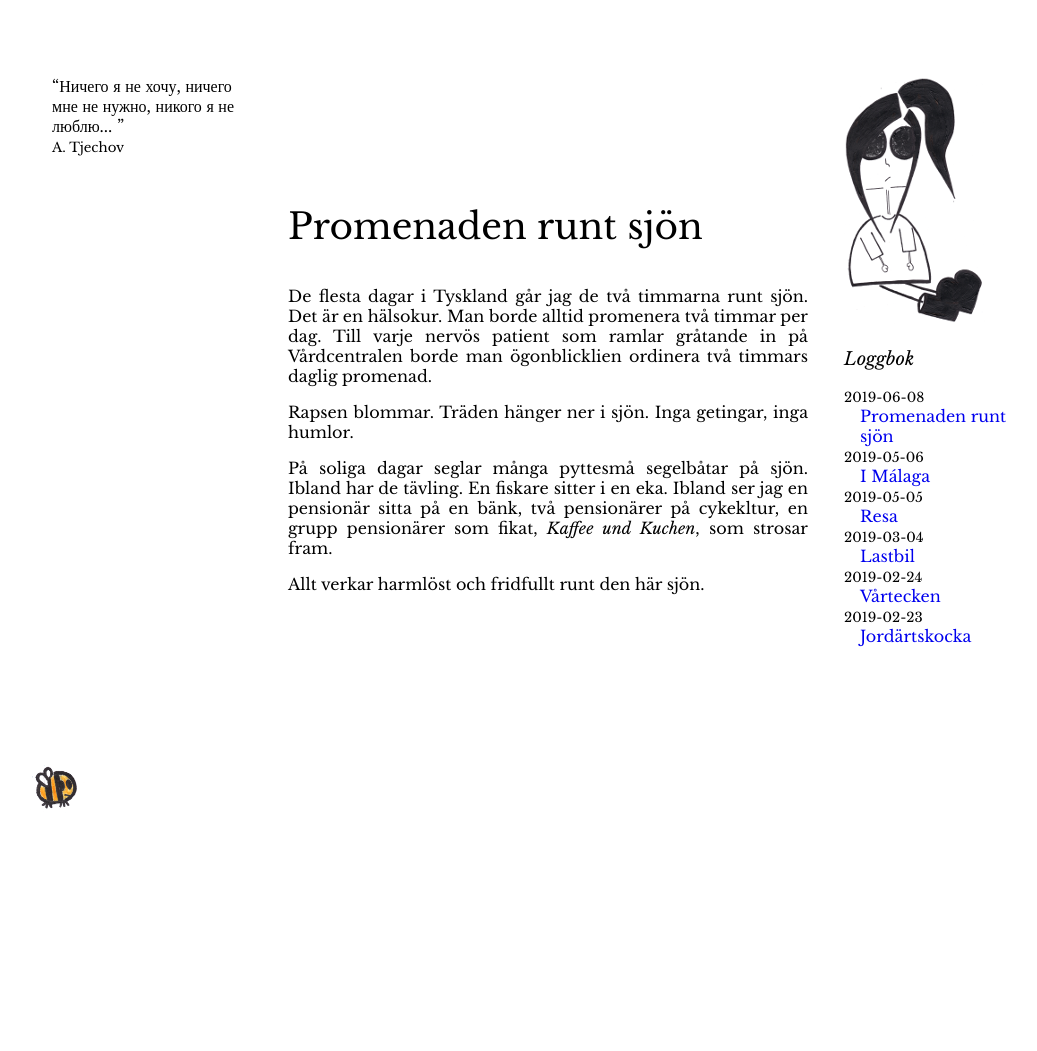
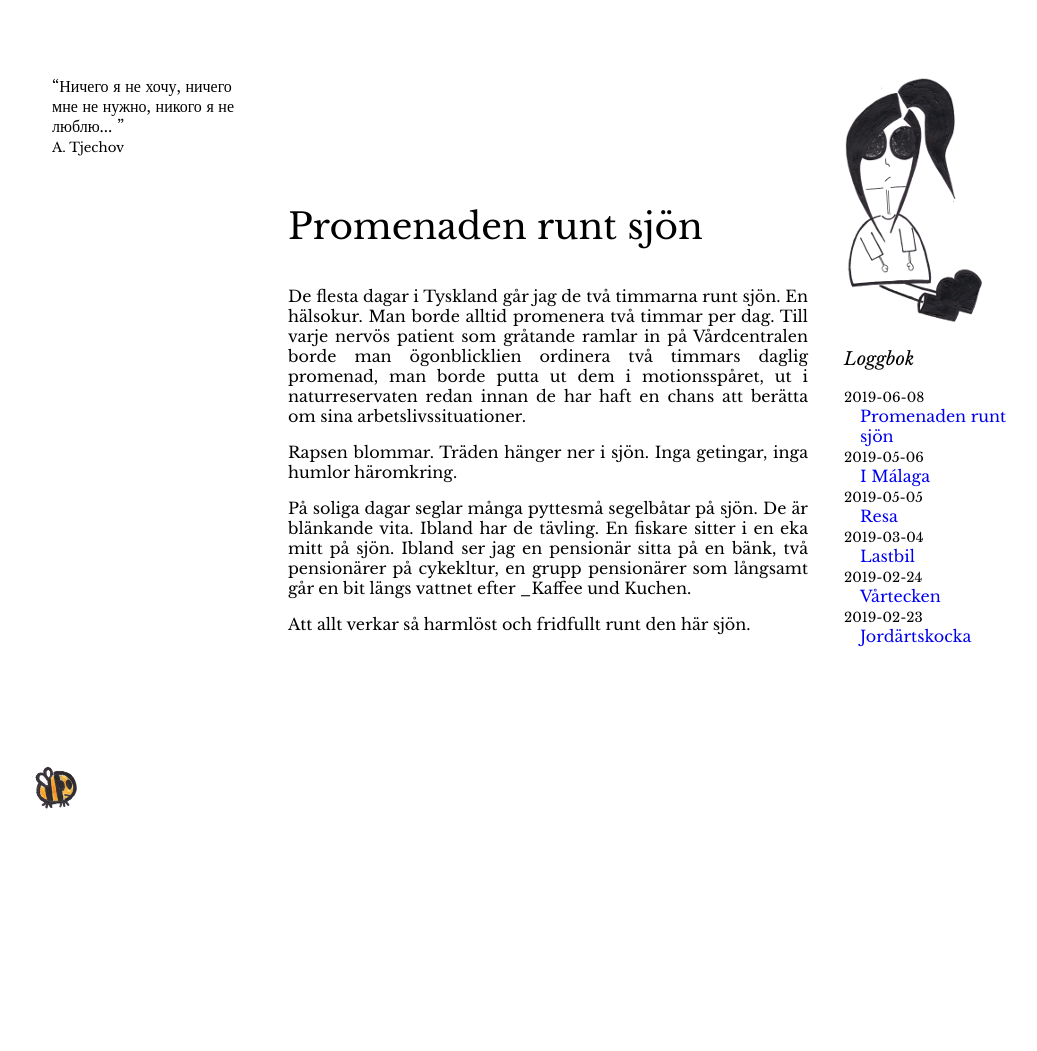
Before and after one commit to amandasandberg/amandasandberg.github.io, a Jekyll site: the page built from _posts/2019-06-08-Promenaden-runt-sjön.md, in a window 1280 px wide. Shown: the whole page, without its empty margins (92-1129 px from the left). Built offline with Jekyll 4.4.1, drawn with Linux system fonts in a browser that asks for light colours.

Commit message:
Update 2019-06-08-Promenaden-runt-sjön.md

```diff
--- a/_posts/2019-06-08-Promenaden-runt-sjön.md
+++ b/_posts/2019-06-08-Promenaden-runt-sjön.md
@@ -3,13 +3,13 @@ layout: default
 title: "Promenaden runt sjön"
 ---
 
-De flesta dagar i Tyskland går jag de två timmarna runt sjön. Det är en hälsokur. Man borde alltid promenera två timmar per dag.
-Till varje nervös patient som ramlar gråtande in på Vårdcentralen borde man ögonblicklien ordinera två timmars daglig promenad.
+De flesta dagar i Tyskland går jag de två timmarna runt sjön. En hälsokur. Man borde alltid promenera två timmar per dag.
+Till varje nervös patient som gråtande ramlar in på Vårdcentralen borde man ögonblicklien ordinera två timmars daglig promenad, man borde putta ut dem i motionsspåret, ut i naturreservaten redan innan de har haft en chans att berätta om sina arbetslivssituationer.
 
-Rapsen blommar. Träden hänger ner i sjön. Inga getingar, inga humlor.
+Rapsen blommar. Träden hänger ner i sjön. Inga getingar, inga humlor häromkring.
 
 
-På soliga dagar seglar många pyttesmå segelbåtar på sjön. Ibland har de tävling. En fiskare sitter i en eka. Ibland ser jag en pensionär sitta på en bänk,
-två pensionärer på cykekltur, en grupp pensionärer som fikat, _Kaffee und Kuchen_, som strosar fram.
+På soliga dagar seglar många pyttesmå segelbåtar på sjön. De är blänkande vita. Ibland har de tävling. En fiskare sitter i en eka mitt på sjön. Ibland ser jag en pensionär sitta på en bänk,
+två pensionärer på cykekltur, en grupp pensionärer som långsamt går en bit längs vattnet efter _Kaffee und Kuchen.
 
-Allt verkar harmlöst och fridfullt runt den här sjön.
+Att allt verkar så harmlöst och fridfullt runt den här sjön.
```
